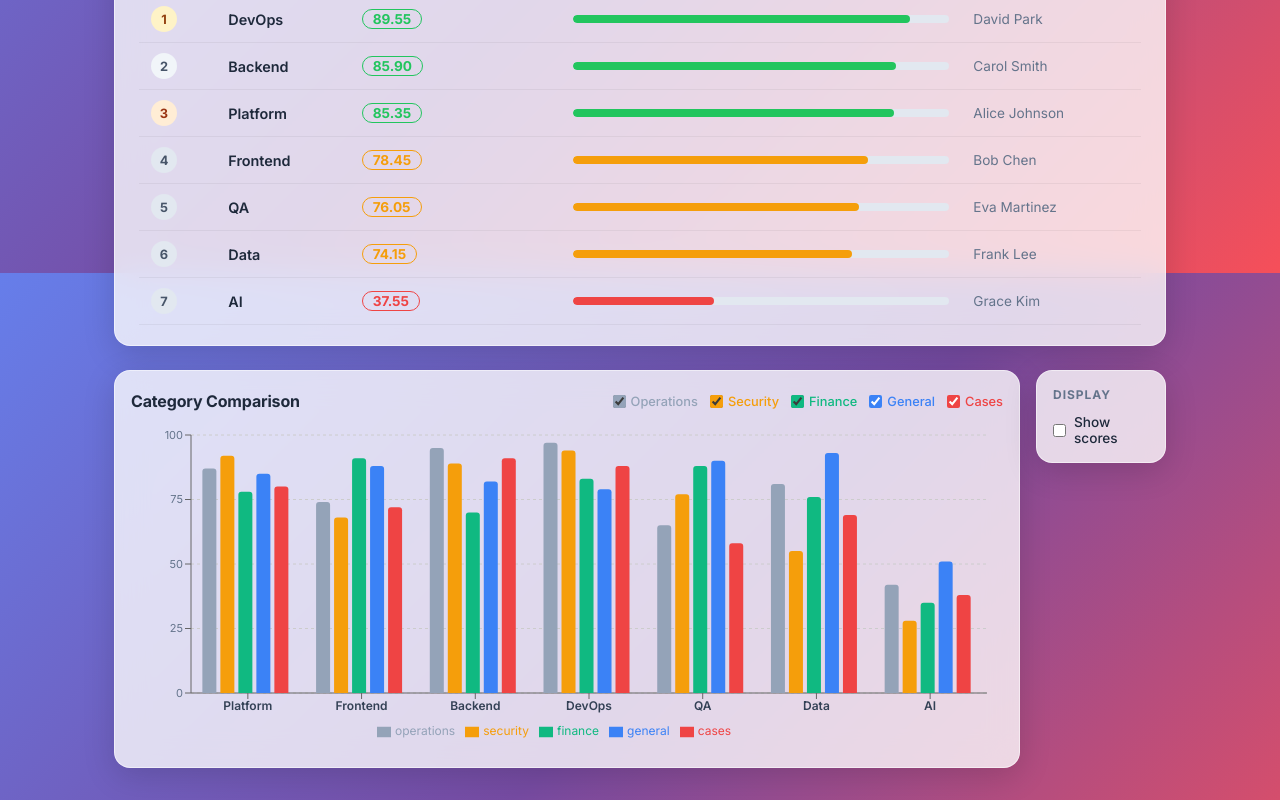
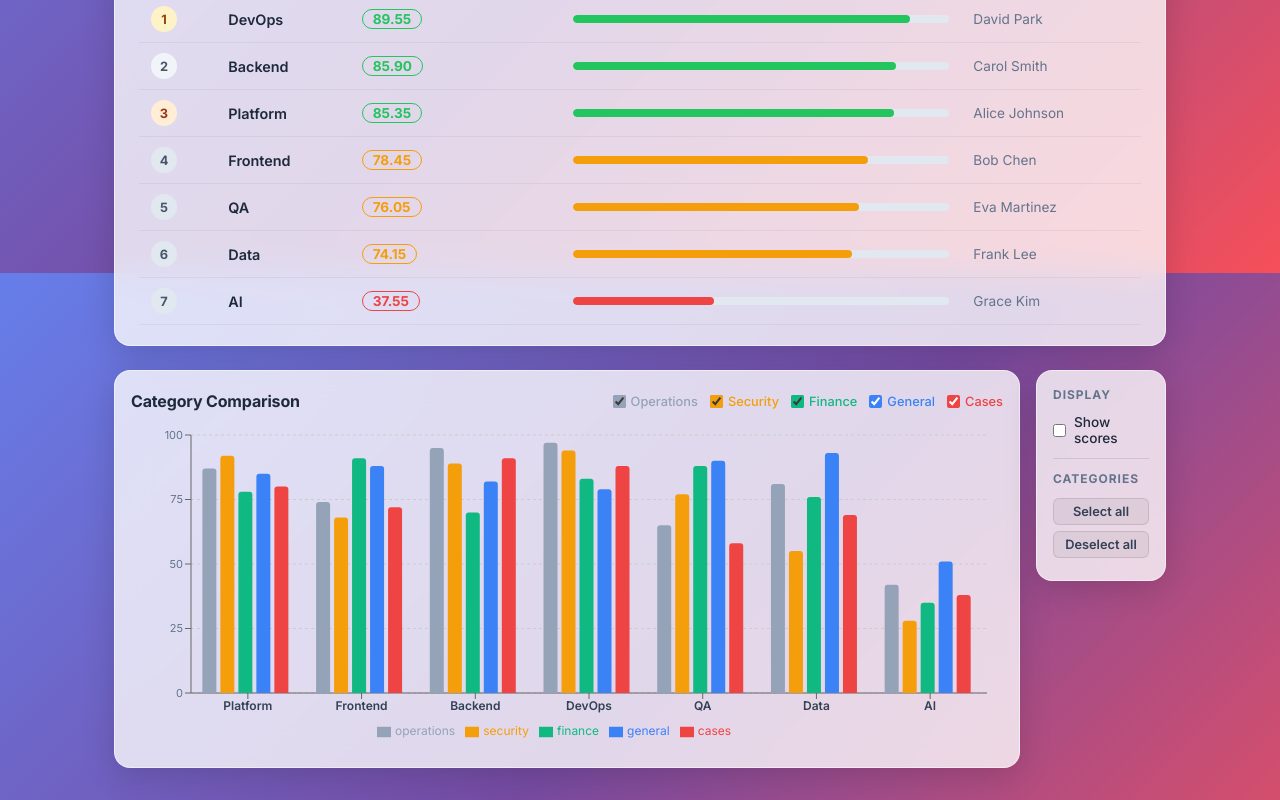
Before and after one commit to yanivpaz/teams-dashboard, a React (Vite) app: page / in a window 1280 px wide. Shown: the part 527-1327 px from the top of the page. Built offline with nearby package versions, Linux system fonts and the light colour scheme.

Commit message:
Add Select All / Deselect All buttons to comparison sidebar
Co-Authored-By: Claude Sonnet 4.6 <noreply@anthropic.com>

```diff
--- a/src/App.css
+++ b/src/App.css
@@ -358,6 +358,31 @@ body {
   user-select: none;
 }
 
+.sidebar-divider {
+  border: none;
+  border-top: 1px solid rgba(0,0,0,0.1);
+  margin: 12px 0;
+}
+
+.sidebar-select-all {
+  display: block;
+  width: 100%;
+  background: rgba(0,0,0,0.05);
+  border: 1px solid rgba(0,0,0,0.1);
+  border-radius: 6px;
+  padding: 5px 8px;
+  font-size: 0.8rem;
+  font-weight: 600;
+  color: #334155;
+  cursor: pointer;
+  text-align: center;
+  margin-bottom: 6px;
+  font-family: inherit;
+}
+.sidebar-select-all:hover {
+  background: rgba(0,0,0,0.1);
+}
+
 /* ── Summary team cards (clickable) ── */
 .summary-team-card:hover {
   transform: translateY(-2px);
--- a/src/components/AllTeamsView.jsx
+++ b/src/components/AllTeamsView.jsx
@@ -129,6 +129,21 @@ function CategoryComparison({ teams, catEnabled, setCatEnabled, showLabels, setS
           />
           Show scores
         </label>
+
+        <hr className="sidebar-divider" />
+        <h3 className="sidebar-title">Categories</h3>
+        <button
+          className="sidebar-select-all"
+          onClick={() => setCatEnabled(Object.fromEntries(categories.map((c) => [c, true])))}
+        >
+          Select all
+        </button>
+        <button
+          className="sidebar-select-all"
+          onClick={() => setCatEnabled(Object.fromEntries(categories.map((c) => [c, false])))}
+        >
+          Deselect all
+        </button>
       </div>
     </div>
   );
```
